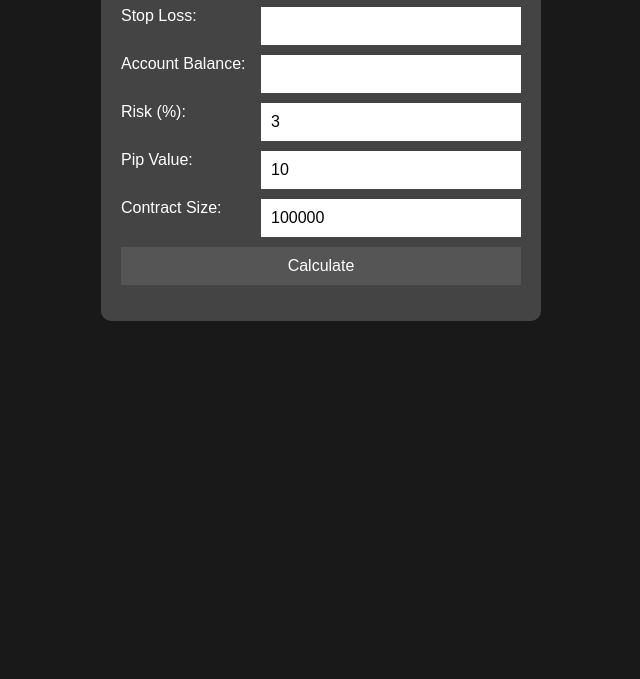
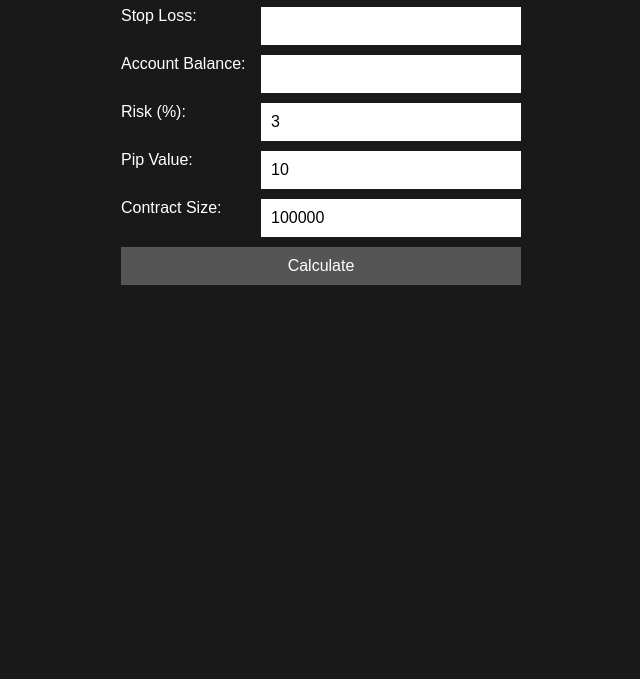
Before and after one commit to allan99999/notionwidgets, a plain HTML site: page positioncalc.html in a window 1280 px wide. Shown: the part 121-800 px from the top of the page, without its empty margins (319-959 px from the left). Drawn offline with Linux system fonts and the light colour scheme.

Commit message:
Update positioncalc.html

```diff
--- a/positioncalc.html
+++ b/positioncalc.html
@@ -13,7 +13,7 @@
         .container {
             max-width: 400px;
             margin: auto;
-            background-color: #444;
+            background-color: #191919;
             padding: 20px;
             border-radius: 10px;
         }
```
